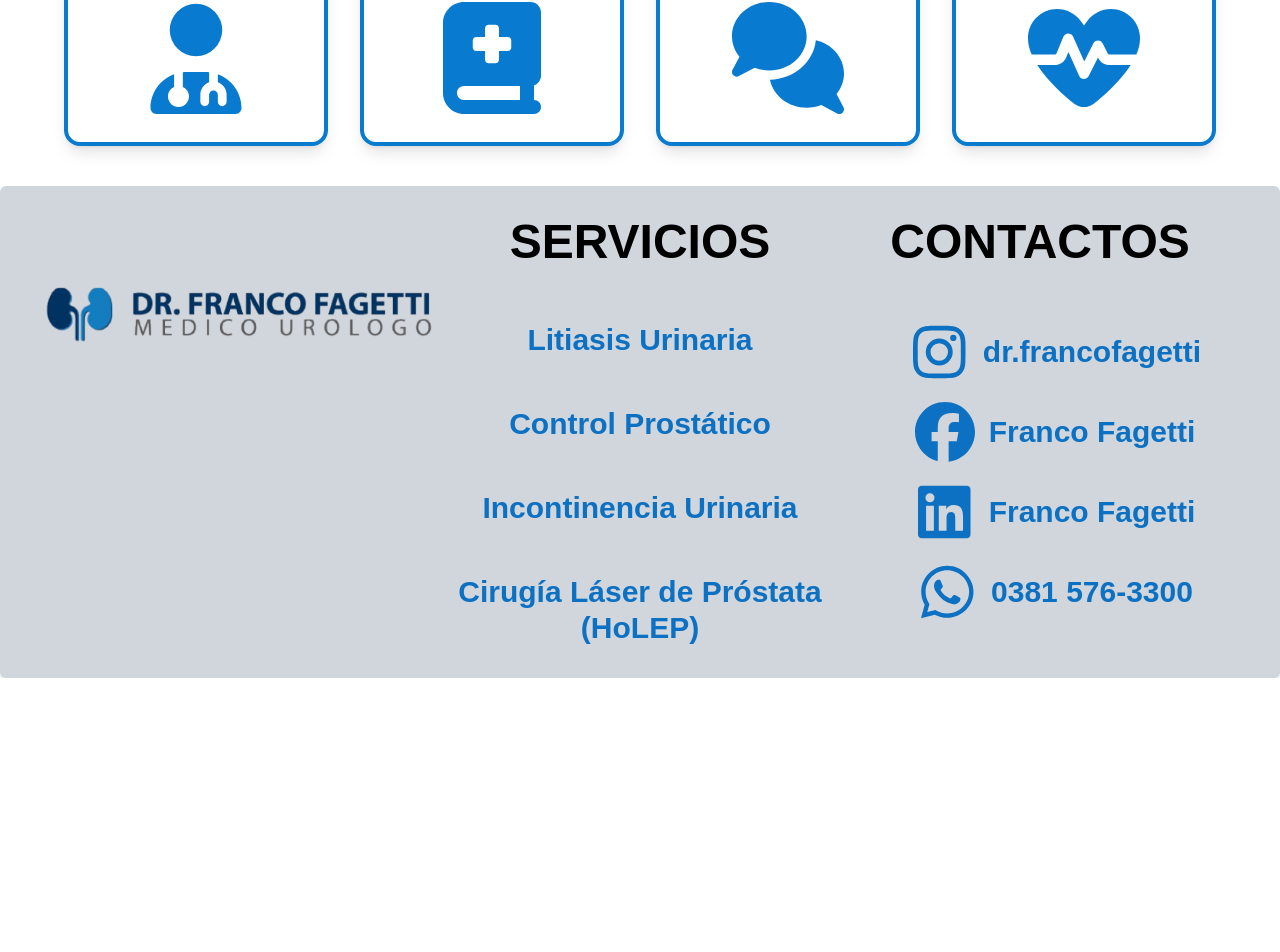
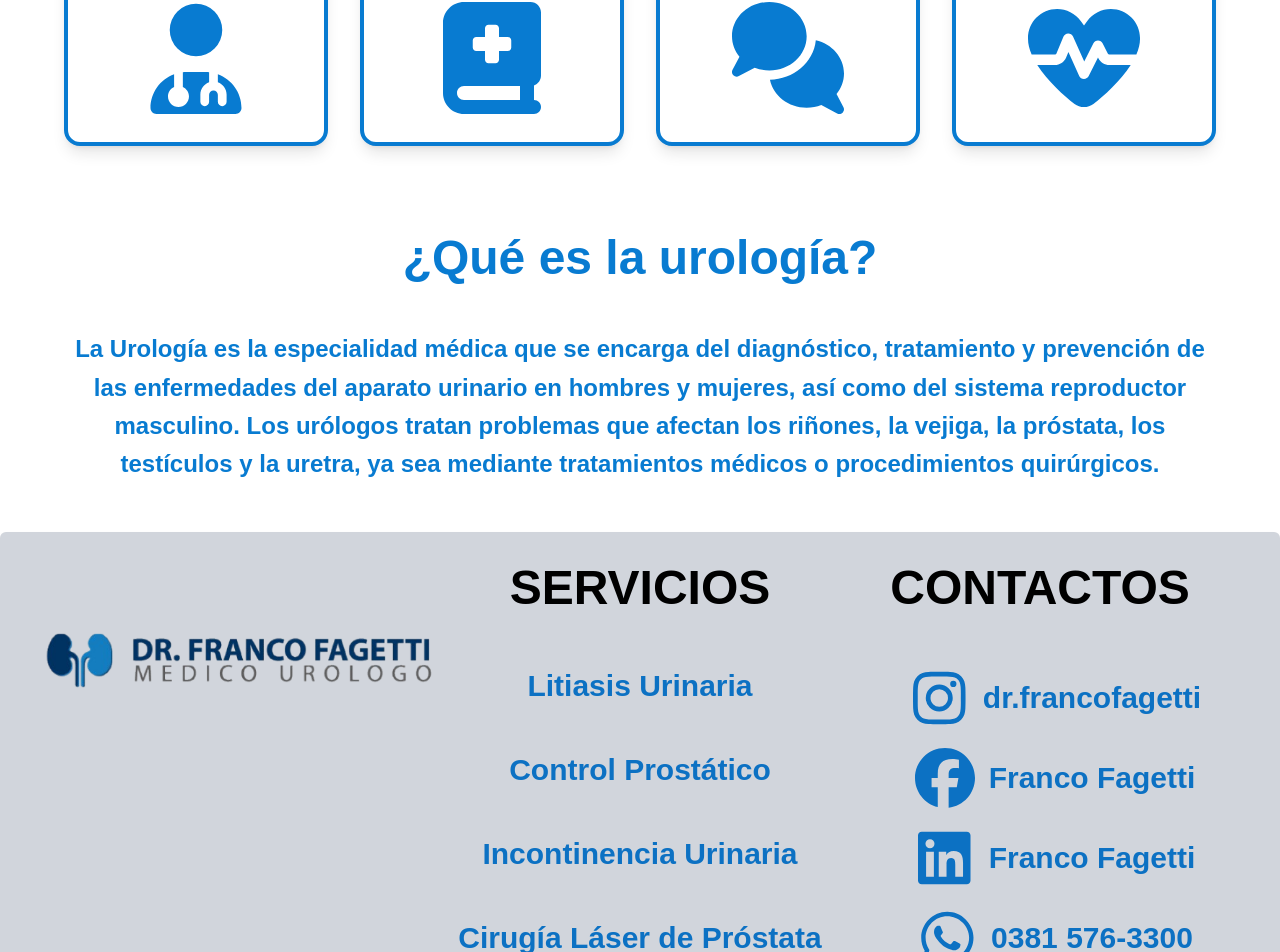
Before and after one commit to Yudi454/Pagina-Urologo, a Next.js app: page / in a window 1280 px wide. Shown: the part 2348-3300 px from the top of the page. Before the commit the page ends 3026 px from the top, so only its background shows below. Built offline with nearby package versions, Linux system fonts and the light colour scheme.

Commit message:
Se agrego que es la Urologia

```diff
--- a/src/components/pagina_principal/inicio/Inicio.jsx
+++ b/src/components/pagina_principal/inicio/Inicio.jsx
@@ -3,6 +3,7 @@ import React from "react";
 import { Hero } from "./Hero";
 import { Informacion } from "./Informacion";
 import { PorqueElegirme } from "./PorqueElegirme";
+import { QueEsUrologia } from "./QueEsUrologia";
 
 export const Inicio = () => {
   return (
@@ -10,6 +11,7 @@ export const Inicio = () => {
       <Hero />
       <Informacion />
       <PorqueElegirme />
+      <QueEsUrologia />
     </>
   );
 };
--- a/src/components/pagina_principal/inicio/QueEsUrologia.jsx
+++ b/src/components/pagina_principal/inicio/QueEsUrologia.jsx
@@ -0,0 +1,26 @@
+import React from "react";
+
+export const QueEsUrologia = () => {
+  return (
+    <>
+      <section>
+        <div className="mx-auto flex max-w-[1700px] flex-col items-center px-6 py-12 lg:px-16">
+          {/* Título */}
+          <h2 className="text-center text-4xl font-bold text-[#087bd1] md:text-5xl">
+            ¿Qué es la urología?
+          </h2>
+
+          {/* Descripción */}
+          <p className="mt-12 max-w-[1600px] text-center text-xl font-semibold leading-[1.6] text-[#087bd1] md:text-2xl">
+            La Urología es la especialidad médica que se encarga del
+            diagnóstico, tratamiento y prevención de las enfermedades del
+            aparato urinario en hombres y mujeres, así como del sistema
+            reproductor masculino. Los urólogos tratan problemas que afectan los
+            riñones, la vejiga, la próstata, los testículos y la uretra, ya sea
+            mediante tratamientos médicos o procedimientos quirúrgicos.
+          </p>
+        </div>
+      </section>
+    </>
+  );
+};
```
